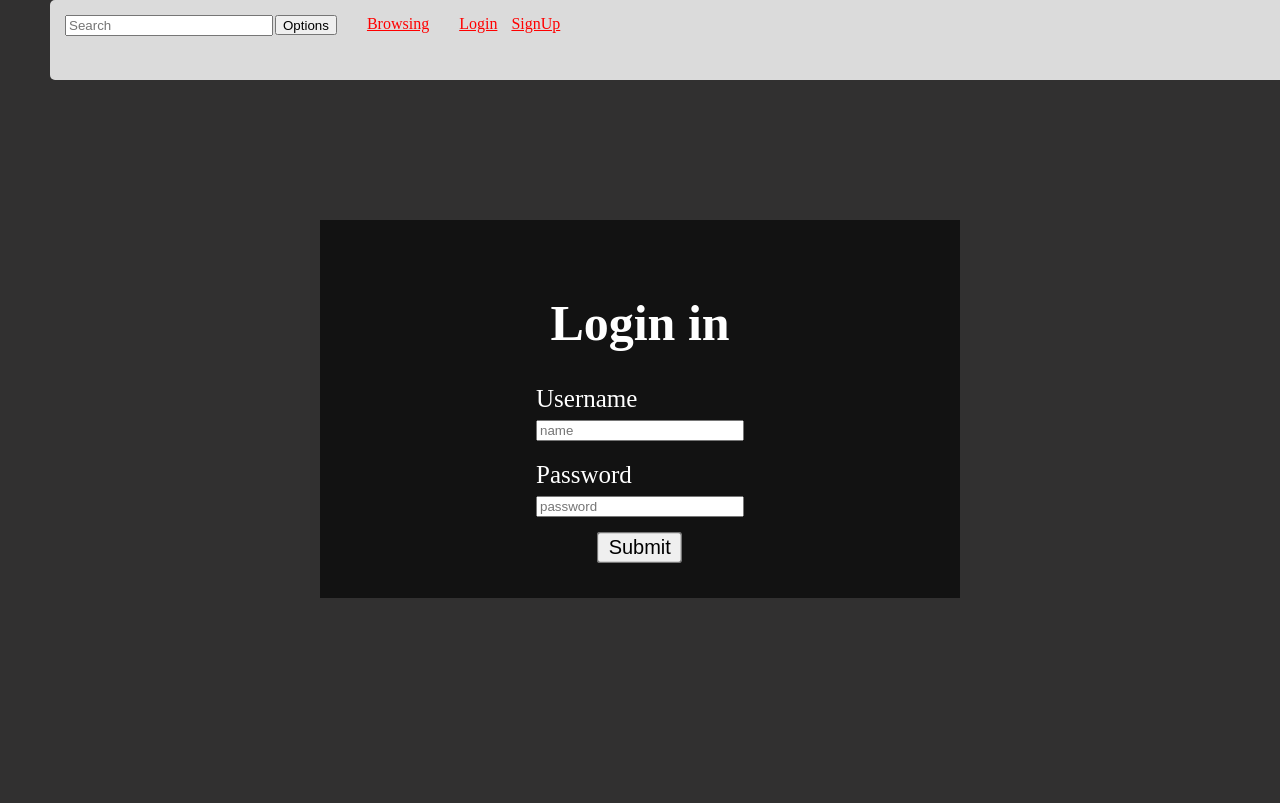
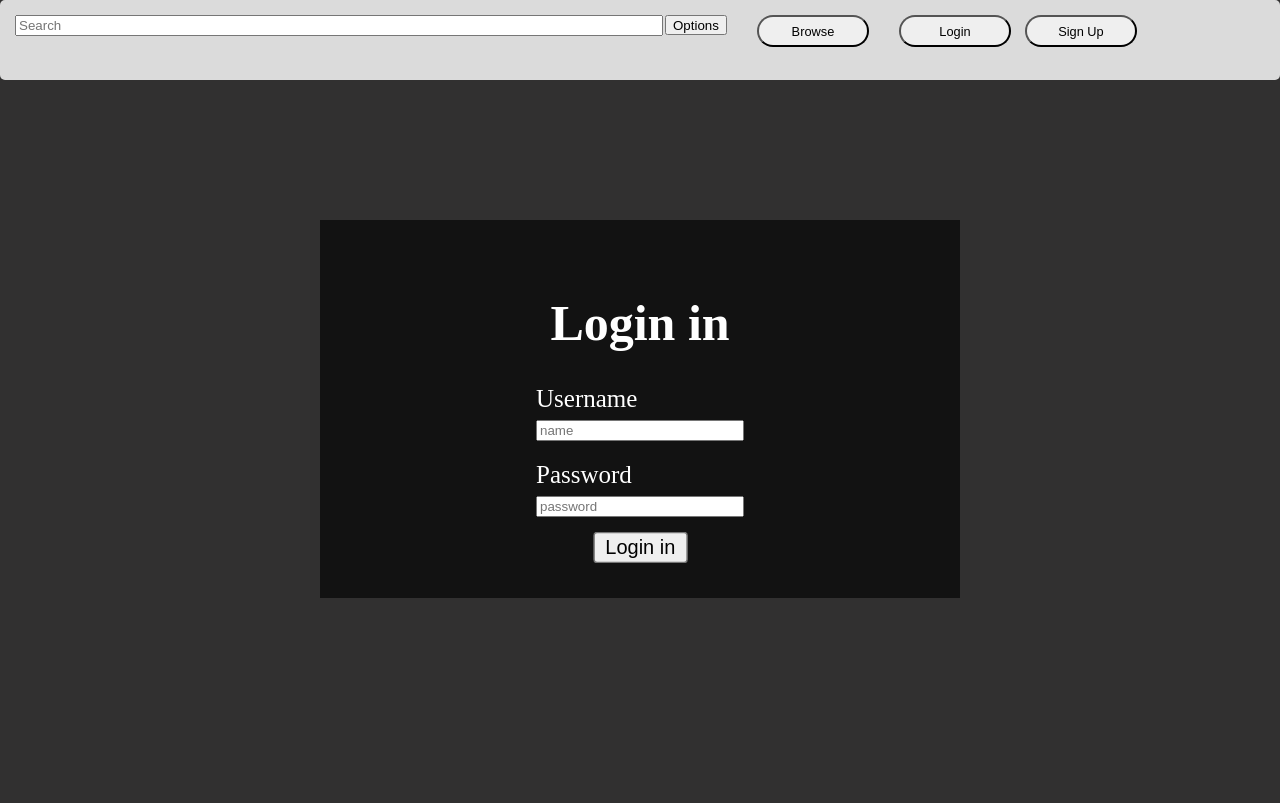
Before and after one commit to jackmossberg/Django-Unit-Project, a Django app: page /login/ in a window 1280 px wide. Shown: the top 803 px of the page. Run offline with Django 5.2, Linux system fonts and the light colour scheme.

Commit message:
Mergering

```diff
--- a/market_place/app/static/common.css
+++ b/market_place/app/static/common.css
@@ -15,13 +15,14 @@
     background-color: rgb(219, 219, 219);
     padding: 0px;
     margin: 0px;
-    margin-left: 50px;
     display: flex;
     overflow: hidden;
     z-index: 1000;
     border-radius: 5px;
 }
-
+.searchbarsizing {
+    width: 50vw;
+}
 #searchbar {
     margin-top: 15px;
     margin-bottom: 15px;
@@ -49,6 +50,7 @@
     margin: 0px;
     padding: 0px;
     display: flex;
+    flex-direction:column;
 }
 
 .options-list-e {
@@ -105,3 +107,15 @@
     margin-top:15px;
     margin-left:30px;
 }
+.logbtn,
+.createbtn,
+.addbtn,
+.browsebtn,
+.signbtn,
+.cartbtn {
+    border-radius:1.25rem;
+    width:7rem;
+    height:2rem;
+    font-size:.8rem;
+
+}
--- a/market_place/app/templates/app/base.html
+++ b/market_place/app/templates/app/base.html
@@ -15,7 +15,7 @@
 <div id='navbar'>
     <div id='searchbar'>
         <form method="get" action="{% url 'app:search' %}">
-            <input type='text' name='query' value=""{{ query }} placeholder='Search'>
+            <input type='text' name='query' class="searchbarsizing" value=""{{ query }} placeholder='Search'>
 
             <button hidden>Search</button>
         </form>
@@ -64,19 +64,19 @@
             </ul>
         </div>
     </div>
-    <a class='browsing-button' href="{% url 'item:browsing' %}">Browsing</a>
+    <a class='browsing-button' href="{% url 'item:browsing' %}"><button class="browsebtn">Browse</button></a>
 
     {% if request.user.is_authenticated %}
         <div class='authenticated-nav-links'>
-            <a href="{% url 'item:new' %}">New Item</a>
-            <a href="{% url 'dashboard:createditems' %}">Created Items</a>
-            <a href="{% url 'Cart:Home' %}">Cart</a>
+            <a href="{% url 'item:new' %}"><button class="addbtn">Add Item</button></a>
+            <a href="{% url 'dashboard:createditems' %}"><button class="createbtn">Created Items</button></a>
+            <a href="{% url 'Cart:Home' %}"><button class="cartbtn">Cart</button></a>
         </div>
 
     {% else %}
         <div class='navigation-buttons'>
-            <a class='login-button' href="{% url 'app:login' %}">Login</a>
-            <a class='singup-button' href="{% url 'app:signup' %}">SignUp</a>
+            <a class='login-button' href="{% url 'app:login' %}"><button class="logbtn">Login</button></a>
+            <a class='singup-button' href="{% url 'app:signup' %}"><button class="signbtn">Sign Up</button></a>
         </div>
     {% endif %}
 </div>
--- a/market_place/app/templates/app/login.html
+++ b/market_place/app/templates/app/login.html
@@ -23,7 +23,7 @@
                     {{ form.non_field_errors }}
             {% endif %}
                 </div>
-            <button class="submitbtn" type="submit">Submit</button>
+            <button class="submitbtn" type="submit">Login in</button>
         </form>
     </div>
 </div>
--- a/market_place/app/templates/app/signup.html
+++ b/market_place/app/templates/app/signup.html
@@ -32,7 +32,7 @@
                     </div>
                 {% endif %}
 
-                <button class="submitbtn" type="submit">Submit</button>
+                <button class="submitbtn" type="submit">Sign up</button>
             </form>
         </div>
     </div>
```
Also changed, not shown: market_place/db.sqlite3.
